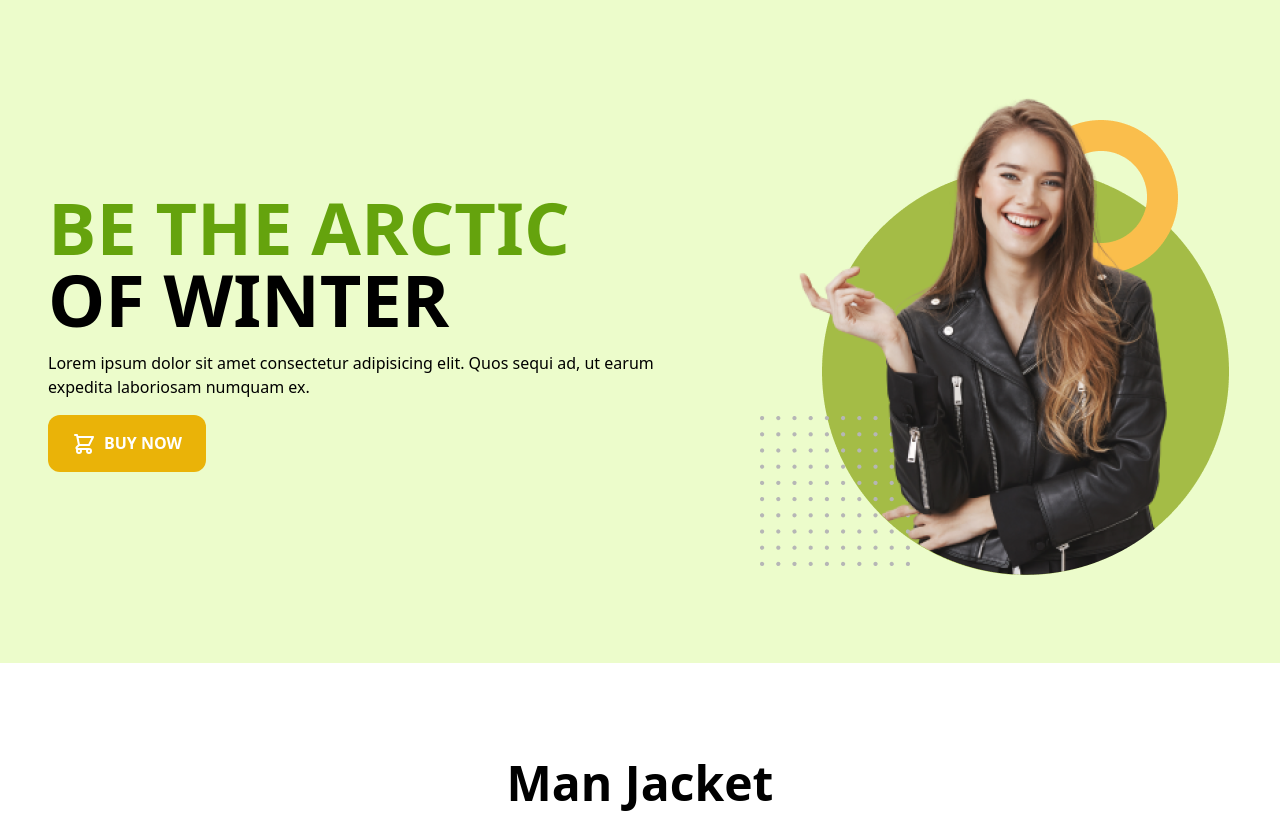
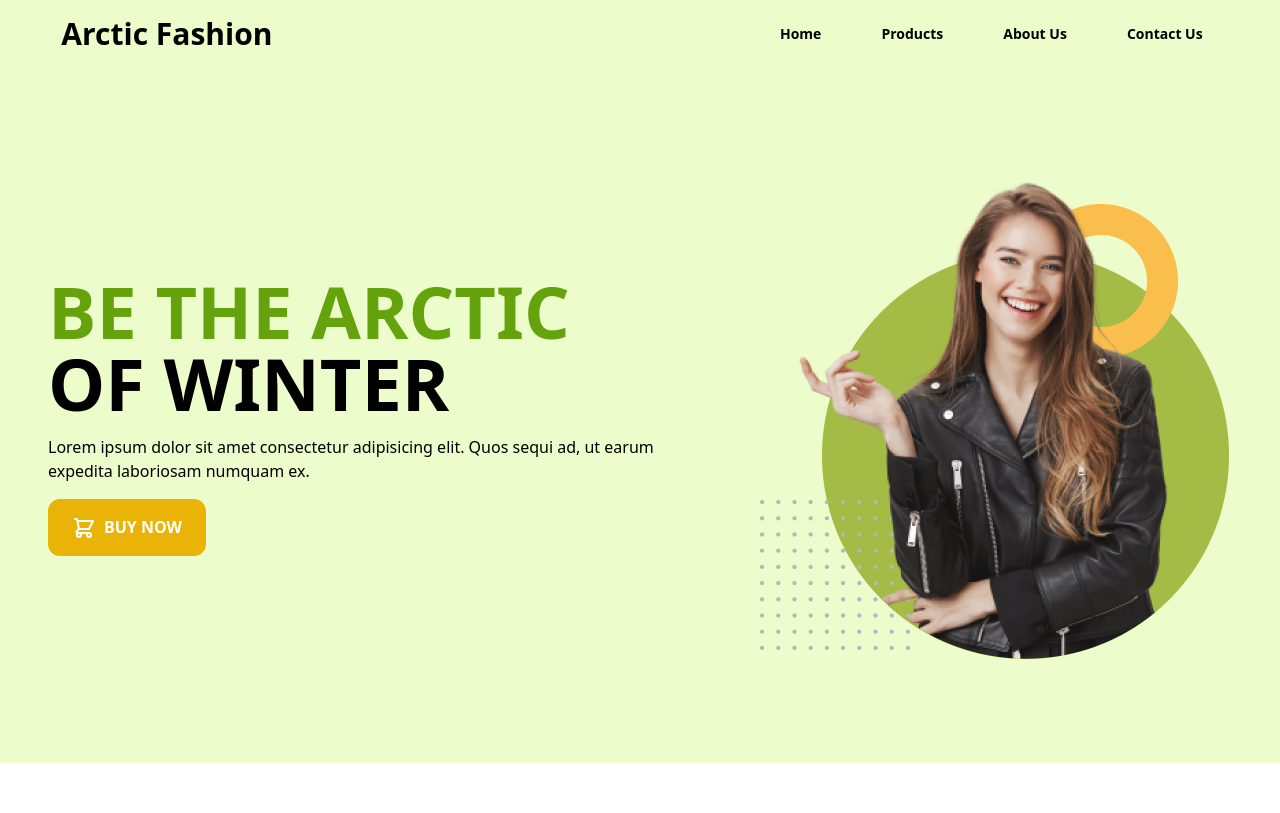
Before and after one commit to mishkat433/arctic-fashion-tailwind, a plain HTML site: page index.html in a window 1280 px wide. Shown: the top 813 px of the page. Drawn offline with nearby package versions, Linux system fonts and the light colour scheme.

Commit message:
navbar for lager device

```diff
--- a/index.html
+++ b/index.html
@@ -27,8 +27,52 @@
 <body>
     <!-- header start -->
     <header class="bg-lime-100">
+
+        <nav class="px-2 w-11/12 mx-auto py-4 hidden md:block lg:block">
+            <div class="container flex flex-wrap justify-between items-center mx-auto">
+                <a href="#" class="flex items-center">
+                    <span class="self-center text-3xl font-bold whitespace-nowrap dark:text-white">Arctic
+                        Fashion</span>
+                </a>
+                <button data-collapse-toggle="mobile-menu" type="button"
+                    class="inline-flex justify-center items-center ml-3 text-gray-400 rounded-lg md:hidden hover:text-gray-900 focus:outline-none focus:ring-2 focus:ring-blue-300 dark:text-gray-400 dark:hover:text-white dark:focus:ring-gray-500"
+                    aria-controls="mobile-menu-2" aria-expanded="false">
+                    <span class="sr-only">Open main menu</span>
+                    <svg class="w-6 h-6" aria-hidden="true" fill="currentColor" viewBox="0 0 20 20"
+                        xmlns="http://www.w3.org/2000/svg">
+                        <path fill-rule="evenodd"
+                            d="M3 5a1 1 0 011-1h12a1 1 0 110 2H4a1 1 0 01-1-1zM3 10a1 1 0 011-1h12a1 1 0 110 2H4a1 1 0 01-1-1zM3 15a1 1 0 011-1h12a1 1 0 110 2H4a1 1 0 01-1-1z"
+                            clip-rule="evenodd"></path>
+                    </svg>
+                </button>
+                <div class="hidden  w-full md:block md:w-auto " id="mobile-menu">
+                    <ul class="flex flex-col mt-4 md:flex-row md:space-x-8 md:mt-0 md:text-sm md:font-medium">
+                        <li>
+                            <a href="#" class="block py-2 pr-4 pl-3 font-bold hover:text-lime-600 transition-all"
+                                aria-current="page">Home</a>
+                        </li>
+                        <li>
+                            <a href="#" class="block py-2 pr-4 pl-3 font-bold hover:text-lime-600 transition-all"
+                                aria-current="page">Products</a>
+                        </li>
+                        <li>
+                            <a href="#" class="block py-2 pr-4 pl-3 font-bold hover:text-lime-600 transition-all"
+                                aria-current="page">About
+                                Us</a>
+                        </li>
+                        <li>
+                            <a href="#" class="block py-2 pr-4 pl-3 font-bold hover:text-lime-600 transition-all"
+                                aria-current="page">Contact
+                                Us</a>
+                        </li>
+                    </ul>
+                </div>
+            </div>
+        </nav>
+
+
         <section class="p-2 container mx-auto lg:flex justify-around items-center">
-            <div class="space-y-4 lg:w-1/2">
+            <div class="space-y-4 lg:w-1/2 ">
                 <h1 class="uppercase lg:text-7xl text-4xl font-bold"><span class="text-lime-600 ">Be the
                         Arctic</span>
                     <br>of
@@ -45,7 +89,7 @@
                     </svg>buy now</button>
             </div>
             <div>
-                <img class="lg:my-20 sm:mt-12 md:w-full lg:w-full" src="./images/model.png" alt="">
+                <img class="lg:my-24 my-8 md:w-full lg:w-full" src="./images/model.png" alt="">
             </div>
         </section>
     </header>
```
